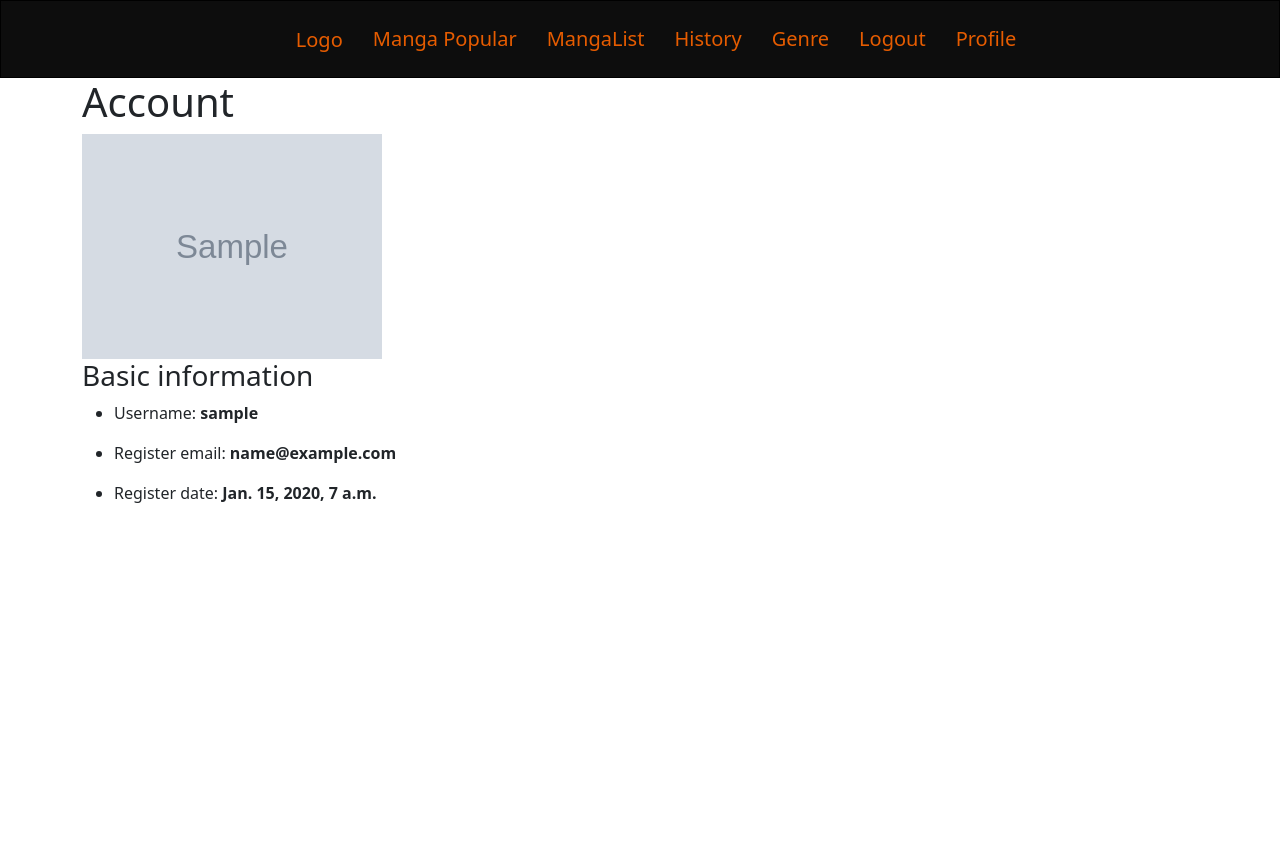
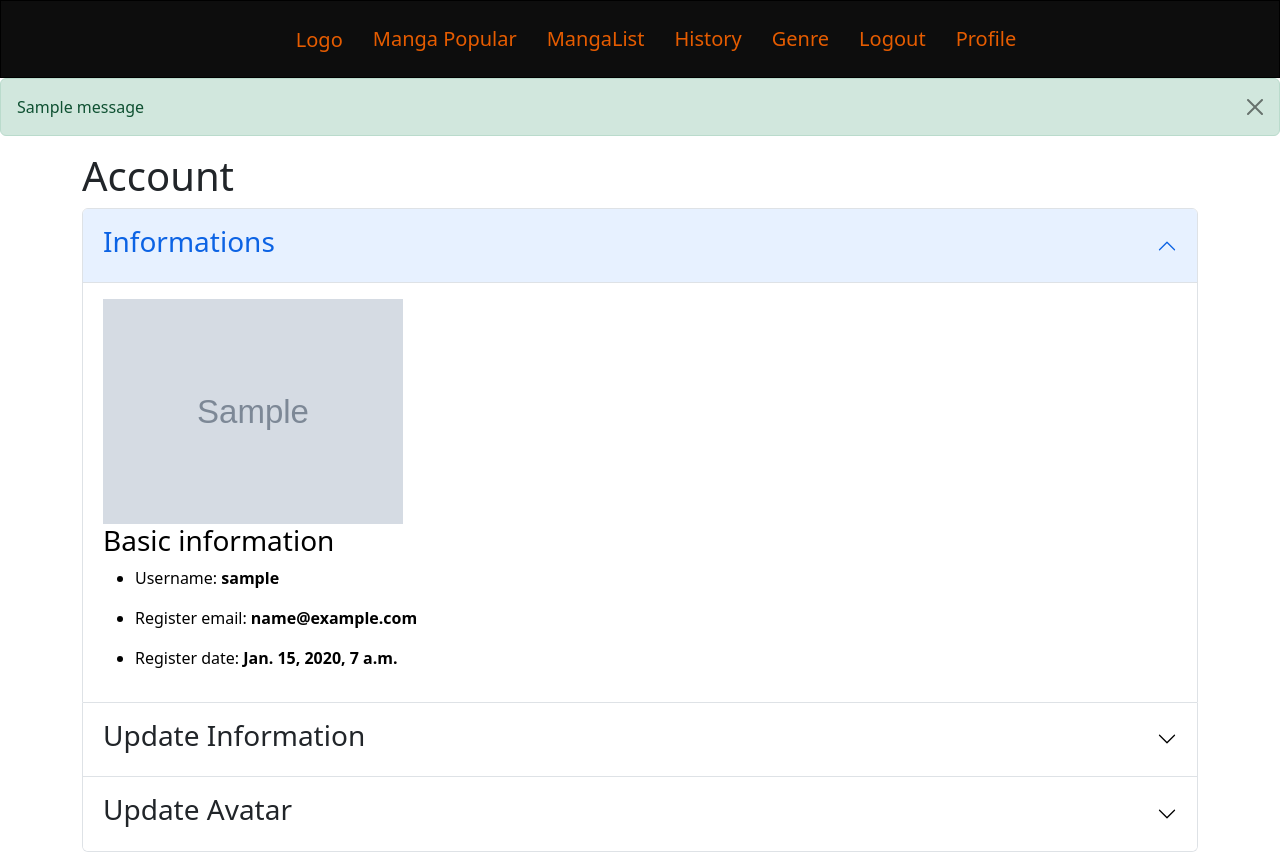
Before and after one commit to Renildo15/MangaCats, a Django app: page /auth/account/ in a window 1280 px wide. Before the commit the page ends 503 px from the top, so only its background shows below. Run offline with Django 4.2, Linux system fonts and the light colour scheme; a user stored in the database is signed in; tables that the repository leaves empty hold one stand-in row (values such as "Sample post"); grey boxes marked "Sample" are stand-in pictures; one stand-in notice (Sample message) is shown; some libraries are stand-ins or nearby versions.

Commit message:
feat/ form #4

```diff
--- a/core/chapter_app/views.py
+++ b/core/chapter_app/views.py
@@ -6,7 +6,6 @@ from .forms import PageForm, ChapterForm
 from manga_app.models import Manga
 from django.contrib import messages
 # Create your views here.
-#TODO: Add campo de imagem para o user
 #TODO: Tentar preecenher o select de forma automatica
 #TODO: Criar uma página para onde redirecionar os usuários sem permissões
 
--- a/core/manga_app/templates/pages/manga/manga_view.html
+++ b/core/manga_app/templates/pages/manga/manga_view.html
@@ -320,7 +320,7 @@
                 success: function(data, url){
                     console.log(data, url)
                     if(data.status == "review"){
-                        $('#ajaxprogress').addClass('d-none');
+                        $('#ajaxprogress').remove('d-none');
                         alert("Reviewed")
                         location.reload()
                     }else if (data.status == "changed"){
--- a/core/manga_app/templates/partials/comments_list.html
+++ b/core/manga_app/templates/partials/comments_list.html
@@ -5,7 +5,7 @@
         <div>
             <ul id="{{comment.id_comment}}">
                 {% if comment.user.profile.image_profile %}
-                    <li>
+                    <li >
                         <img style="width:50px; border-radius:50%;" src="{{comment.user.profile.image_profile.url}}" alt="">
                     </li>
                 {% else %}
--- a/core/user_app/forms.py
+++ b/core/user_app/forms.py
@@ -1,6 +1,7 @@
 from django import forms
-from django.contrib.auth.forms import UserCreationForm, PasswordChangeForm, UserChangeForm
+from django.contrib.auth.forms import UserCreationForm, PasswordChangeForm
 from django.contrib.auth.models import User
+from .models import Profile
 
 class RegisterUserForm(UserCreationForm):
     email = forms.EmailField(widget=forms.EmailInput(), label="Email")
@@ -16,3 +17,15 @@ class PasswordChangingForm(PasswordChangeForm):
     class Meta:
         model = User
         fields = ('old_password', 'new_password1', 'new_password2')
+
+class ProfileUserForm(forms.ModelForm):
+    class Meta:
+        model = User
+        fields = ('username', 'first_name', 'last_name', 'email')
+        exclude = ['password']
+
+class ProfileAvatarForm(forms.ModelForm):
+    class Meta:
+        model = Profile
+        fields = ('image_profile',)
+        exclude = ['user', 'date_created']
--- a/core/user_app/profile_views/views_profile.py
+++ b/core/user_app/profile_views/views_profile.py
@@ -1,10 +1,39 @@
-from django.shortcuts import render
+from django.shortcuts import render, redirect, HttpResponseRedirect
+from django.urls import reverse
 from django.contrib.auth.decorators import login_required
+from ..forms import ProfileAvatarForm, ProfileUserForm
+from django.contrib import messages
 
 
 @login_required(login_url='user:login')
 def profile_home(request):
     return render(request, "pages/profile.html")
 
+
+@login_required(login_url='user:login')
 def account(request):
-    return render(request, "pages/profile/profile_page.html")
+    form_user = ProfileUserForm(instance=request.user)
+    form_avatar = ProfileAvatarForm(instance=request.user.profile)
+    if request.method == "POST":
+        form_user = ProfileUserForm(request.POST or None, instance=request.user)
+        form_avatar = ProfileAvatarForm(request.POST or None, request.FILES, instance=request.user.profile)
+        if form_user.is_valid():
+            form_user.save()
+            messages.success(request, "User updated!")
+            return HttpResponseRedirect(reverse("user:account"))
+        else:
+            print("invalid")
+
+        if form_avatar.is_valid():
+            form_avatar.save()
+            messages.success(request, "Avatar updated!")
+            return HttpResponseRedirect(reverse("user:account"))
+
+    context = {
+        "form_user":form_user,
+        "form_avatar":form_avatar
+    }
+    return render(request, "pages/profile/profile_page.html",context)
+
+def profile_update(request):
+    pass
--- a/core/user_app/templates/pages/profile/profile_page.html
+++ b/core/user_app/templates/pages/profile/profile_page.html
@@ -2,13 +2,36 @@
 {% block title %}MangaCats - Account {% endblock title %}
 
 {% block content %}
+{% for msg in messages %}
+        <div class="alert alert-success alert-dismissible fade show" role="alert">
+            {{msg}}
+            <button type="button" class="btn-close" data-bs-dismiss="alert" arial-label="close"></button>
+        </div>
+{% endfor %}
 <div class="container">
     <div>
         <h1>Account</h1>
     </div>
+    <div class="accordion" id="accordionExample">
+        <div class="accordion-item">
+          <h2 class="accordion-header" id="headingOne">
+            <button class="accordion-button" type="button" data-bs-toggle="collapse" data-bs-target="#collapseOne" aria-expanded="true" aria-controls="collapseOne">
+            <h3>Informations</h3>
+            </button>
+          </h2>
+          <div id="collapseOne" class="accordion-collapse collapse show" aria-labelledby="headingOne" data-bs-parent="#accordionExample">
+            <div class="accordion-body">
                 <div class="content">
                     <div class="img">
+                      {% if request.user.profile.image_profile %}
+
                           <img style="width:300px;" src="{{request.user.profile.image_profile.url}}" alt="">
+
+                  {% else %}
+                      <li>
+                       {% load static %}   <img style="width:50px; border-radius:50%;" src="{% static "/imgs/placeholder.jpg" %}" alt="load" />
+                      </li>
+                  {% endif %}
                     </div>
 
                     <div class="info">
@@ -27,5 +50,86 @@
                     </div>
                   </div>
             </div>
+          </div>
+        </div>
+        <div class="accordion-item">
+          <h2 class="accordion-header" id="headingTwo">
+            <button class="accordion-button collapsed" type="button" data-bs-toggle="collapse" data-bs-target="#collapseTwo" aria-expanded="false" aria-controls="collapseTwo">
+             <h3>Update Information</h3>
+            </button>
+          </h2>
+          <div id="collapseTwo" class="accordion-collapse collapse" aria-labelledby="headingTwo" data-bs-parent="#accordionExample">
+            <div class="accordion-body">
+             <form method="post">
+                {% csrf_token %}
+                <div class="form-group">
+                  {{form_user.username.errors}}
+                  <label for="">Username:</label>
+                  {{form_user.username}}
+                </div>
+                <div class="form-group">
+                  {{form_user.email.errors}}
+                  <label for="">Email:</label>
+                  {{form_user.email}}
+                </div>
+                <div class="form-group">
+                  {{form_user.first_name.errors}}
+                  <label for="">First Name:</label>
+                  {{form_user.first_name}}
+                </div>
+                <div class="form-group">
+                  {{form_user.last_name.errors}}
+                  <label for="">Last Name:</label>
+                  {{form_user.last_name}}
+                </div>
+                <div>
+                    <button class="submit_update">Save changes</button>
+                </div>
+                <div class="output d-none">
+                    <div id="ajaxprogress">
+                        <h6>Loading</h6>
+                       {% load static %} <img src="{% static "/imgs/load.gif" %}" alt="load" />
+                    </div>
+                </div>
+             </form>
+            </div>
+          </div>
+        </div>
+        <div class="accordion-item">
+          <h2 class="accordion-header" id="headingThree">
+            <button class="accordion-button collapsed" type="button" data-bs-toggle="collapse" data-bs-target="#collapseThree" aria-expanded="false" aria-controls="collapseThree">
+             <h3>Update Avatar</h3>
+            </button>
+          </h2>
+          <div id="collapseThree" class="accordion-collapse collapse" aria-labelledby="headingThree" data-bs-parent="#accordionExample">
+            <div class="accordion-body">
+              <form method="post" class="form" enctype="multipart/form-data">
+                {% csrf_token %}
+
+                <div class="form-group">
+                  {{form_avatar.image_profile.errors}}
+                  <label for="">Image:</label>
+                  {{form_avatar.image_profile}}
+                </div>
+                <div>
+                    <button class="submit_update">Save changes</button>
+                </div>
+                <div class="output d-none">
+                    <div id="ajaxprogress">
+                        <h6>Loading</h6>
+                       {% load static %} <img src="{% static "/imgs/load.gif" %}" alt="load" />
+                    </div>
+                </div>
+             </form>
+          </div>
+        </div>
+      </div>
+
+
+</div>
+<script type="text/javascript">
+
+
+</script>
 
 {% endblock content %}
--- a/core/user_app/urls.py
+++ b/core/user_app/urls.py
@@ -17,5 +17,6 @@ urlpatterns = [
     path('reset/done/', auth_views.PasswordResetCompleteView.as_view(template_name="pages/password/password_reset_complete.html"), name='password_reset_complete'),
     #####urls profiles##############
     path('profile/', views_profile.profile_home, name="profile"),
-    path('account/',views_profile.account, name="account" )
+    path('account/',views_profile.account, name="account" ),
+    path('profile_update/', views_profile.profile_update, name="profile_update")
 ]
```
Also changed, not shown: core/media/00-featured-mirai-kuriyama-kyoukai-no-kanata-screenshot.jpg (added). Lines whose indentation alone changed are shown as unchanged.
